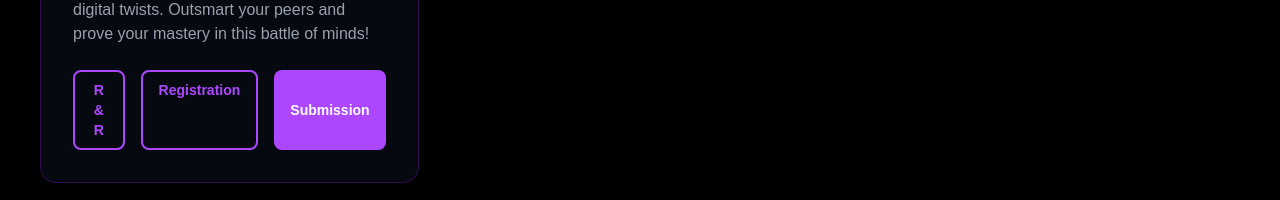
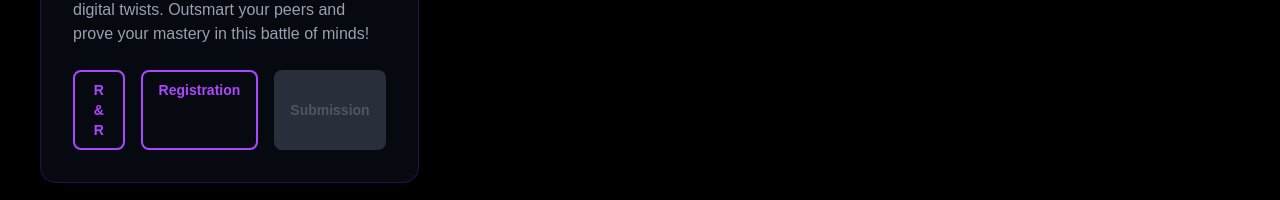
Before and after one commit to Padumainduwara/nexentia-25, a Next.js app: page /competitions/cipher in a window 1280 px wide. Shown: the part 515-715 px from the top of the page. Built offline with nearby package versions, Linux system fonts and the light colour scheme.

Commit message:
10.21 v1

```diff
--- a/src/components/CompetitionPageClient.tsx
+++ b/src/components/CompetitionPageClient.tsx
@@ -7,11 +7,12 @@ import Link from "next/link";
 import { useLayoutEffect, useRef, useState, useMemo, useEffect } from "react";
 import gsap from "gsap";
 import { ScrollTrigger } from "gsap/ScrollTrigger";
-import { Competition } from "@/data/competitions";
+import { Competition, SubCompetition } from "@/data/competitions"; // SubCompetition import කරන්න
 import RulesModal from "./modals/RulesModal";
 import LeaderboardModal from "./modals/LeaderboardModal";
 import { rrData, RuleSection } from "@/data/rrData";
 import { registrationLinks } from "@/data/registrationLinks";
+import { submissionLinks } from "@/data/submissionLinks"; // අලුතෙන් import කිරීම
 
 gsap.registerPlugin(ScrollTrigger);
 
@@ -19,17 +20,34 @@ interface CompetitionPageClientProps {
   competition: Competition;
 }
 
-
-const SubCompetitionCard = ({ name, description, onRulesClick, registrationUrl }: { name: string; description: string; onRulesClick: () => void; registrationUrl: string; }) => {
+// SubCompetitionCard Component එකට submissionUrl prop එක එකතු කිරීම
+const SubCompetitionCard = ({
+  name,
+  description,
+  onRulesClick,
+  registrationUrl,
+  submissionUrl // අලුත් prop එක
+}: {
+  name: string;
+  description: string;
+  onRulesClick: () => void;
+  registrationUrl: string;
+  submissionUrl?: string; // Optional කරා
+}) => {
   return (
     <div className="subcomp-card flex flex-col border border-purple-800/40 bg-gray-900/40 p-6 sm:p-8 rounded-2xl backdrop-blur-sm transition-all duration-300 hover:border-purple-500 hover:bg-gray-900/60">
       <h3 className="text-xl sm:text-2xl font-bold text-purple-300 mb-4">{name}</h3>
       <p className="font-sans text-sm sm:text-base text-gray-400 mb-6 flex-grow">{description}</p>
       <div className="flex flex-col sm:flex-row gap-4 mt-auto">
-        <button onClick={onRulesClick} className="flex-1 px-4 py-2 text-sm bg-transparent border-2 border-purple-500 text-purple-500 font-semibold rounded-lg hover:bg-purple-500 hover:text-white transition-all duration-300" data-cursor-hover>
+        {/* Rules Button */}
+        <button
+          onClick={onRulesClick}
+          className="flex-1 px-4 py-2 text-sm bg-transparent border-2 border-purple-500 text-purple-500 font-semibold rounded-lg hover:bg-purple-500 hover:text-white transition-all duration-300" data-cursor-hover
+        >
           R & R
         </button>
 
+        {/* Registration Link */}
         <a
           href={registrationUrl}
           target="_blank"
@@ -39,9 +57,29 @@ const SubCompetitionCard = ({ name, description, onRulesClick, registrationUrl }
         >
           Registration
         </a>
-        <button className="flex-1 px-4 py-2 text-sm bg-purple-500 text-white font-semibold rounded-lg hover:bg-purple-600 transition-all duration-300" data-cursor-hover>
+
+        {/* --- Submission Button Logic --- */}
+        {submissionUrl ? (
+          // URL එකක් තියෙනවා නම් Link එකක් විදියට පෙන්වන්න
+          <a
+            href={submissionUrl}
+            target="_blank"
+            rel="noopener noreferrer"
+            className="flex-1 px-4 py-2 text-sm text-center bg-purple-500 text-white font-semibold rounded-lg hover:bg-purple-600 transition-all duration-300"
+            data-cursor-hover
+          >
+            Submission
+          </a>
+        ) : (
+          // URL එකක් නැත්නම් Disable කරපු Button එකක් පෙන්වන්න
+          <button
+            className="flex-1 px-4 py-2 text-sm bg-gray-600 text-gray-400 font-semibold rounded-lg cursor-not-allowed opacity-50"
+            disabled
+            data-cursor-hover // Optional: hover effect එක තියන්නත් පුළුවන්, අයින් කරන්නත් පුළුවන්
+          >
             Submission
           </button>
+        )}
       </div>
     </div>
   );
@@ -119,6 +157,11 @@ export default function CompetitionPageClient({ competition }: CompetitionPageCl
     return () => ctx.revert();
   }, []);
 
+  // Submission key එක හදන function එක (අවශ්‍ය නම් වෙනම utils file එකකට දාන්නත් පුළුවන්)
+  const generateSubmissionKey = (subCompName: string): string => {
+    return `${competition.slug}-${subCompName.toLowerCase().replace(/\s+/g, '-').replace(/[^\w-]+/g, '')}`;
+  };
+
   const isMostPopularAward = competition.slug === 'most-popular';
 
   return (
@@ -148,15 +191,22 @@ export default function CompetitionPageClient({ competition }: CompetitionPageCl
             </div>
           ) : competition.subCompetitions.length > 0 ? (
             <div className="grid grid-cols-1 md:grid-cols-2 lg:grid-cols-3 gap-8">
-              {competition.subCompetitions.map((sub, index) => (
+              {competition.subCompetitions.map((sub: SubCompetition, index: number) => { // Type එක specify කරන්න
+                // Submission URL එක හොයාගන්න
+                const subKey = generateSubmissionKey(sub.name);
+                const currentSubmissionUrl = submissionLinks[subKey]; // URL එක හෝ undefined
+
+                return (
                   <SubCompetitionCard
                     key={index}
                     name={sub.name}
                     description={sub.description}
                     onRulesClick={() => handleOpenRules(sub.name)}
-                  registrationUrl={registrationLinkForCategory}
+                    registrationUrl={registrationLinkForCategory} // Registration link එක එහෙමමයි
+                    submissionUrl={currentSubmissionUrl} // Submission URL එක pass කරන්න
                   />
-              ))}
+                );
+              })}
             </div>
           ) : (
             <div className="text-center text-gray-400 font-sans py-16">
--- /dev/null
+++ b/src/data/submissionLinks.ts
@@ -0,0 +1,25 @@
+// src/data/submissionLinks.ts
+interface SubmissionLinks {
+  [key: string]: string;
+}
+
+// Key එක හැදෙන්නේ: category slug එක + '-' + sub-competition name එක simple කරලා space වලට '-' දාලා
+export const submissionLinks: SubmissionLinks = {
+  'codinex-app-development': 'https://forms.gle/zGmpfKhr6PMS1MTS8',
+  'codinex-website-development': 'https://forms.gle/af9heMrK2KJUntnA8',
+  'pixelynx-digital-poster-designing': 'https://forms.gle/ZuQqYsqSFXqqkBxB8',
+  'pixelynx-video-editing': 'https://forms.gle/Q8akkLG7d4maNNDT6',
+  'pixelynx-animation-competition': 'https://forms.gle/pkryEo7SKBXfExff9',
+  'pixelynx-graphic-designing': 'https://forms.gle/ifgNPTRPAHiNDGTQ9',
+  'pixelynx-ai-graphic-designing': 'https://forms.gle/zdQ4jHYPGj69oavD7',
+  'pixelynx-3d-modeling': 'https://forms.gle/NkXxn9Yee1ARsj2o6',
+  'pixelynx-photo-manipulation': 'https://forms.gle/kKsV1zL1G7FeCwYq6',
+  'mechatron-robotic-design-challenge': 'https://forms.gle/WgJeTZt42tnx2uKFA',
+  'zenthack-security-tool-designing-competition': 'https://forms.gle/Ku5MHe45vPvnCHbn7',
+  // Coding Challenges (Codinex) වලට link එකක් නැති නිසා මෙතන දාන්න එපා.
+  // IOT Innovation (Mechatron) වලට link එකක් නැති නිසා මෙතන දාන්න එපා.
+  // Virtueverse Custom Games වලට link එකක් නැති නිසා මෙතන දාන්න එපා.
+  // Zenthack Quiz වලට link එකක් නැති නිසා මෙතන දාන්න එපා.
+  // Cipher Quiz වලට link එකක් නැති නිසා මෙතන දාන්න එපා.
+  // Questrix දෙකටම links නැති නිසා මෙතන දාන්න එපා.
+};
```
Lines whose indentation alone changed are shown as unchanged.
